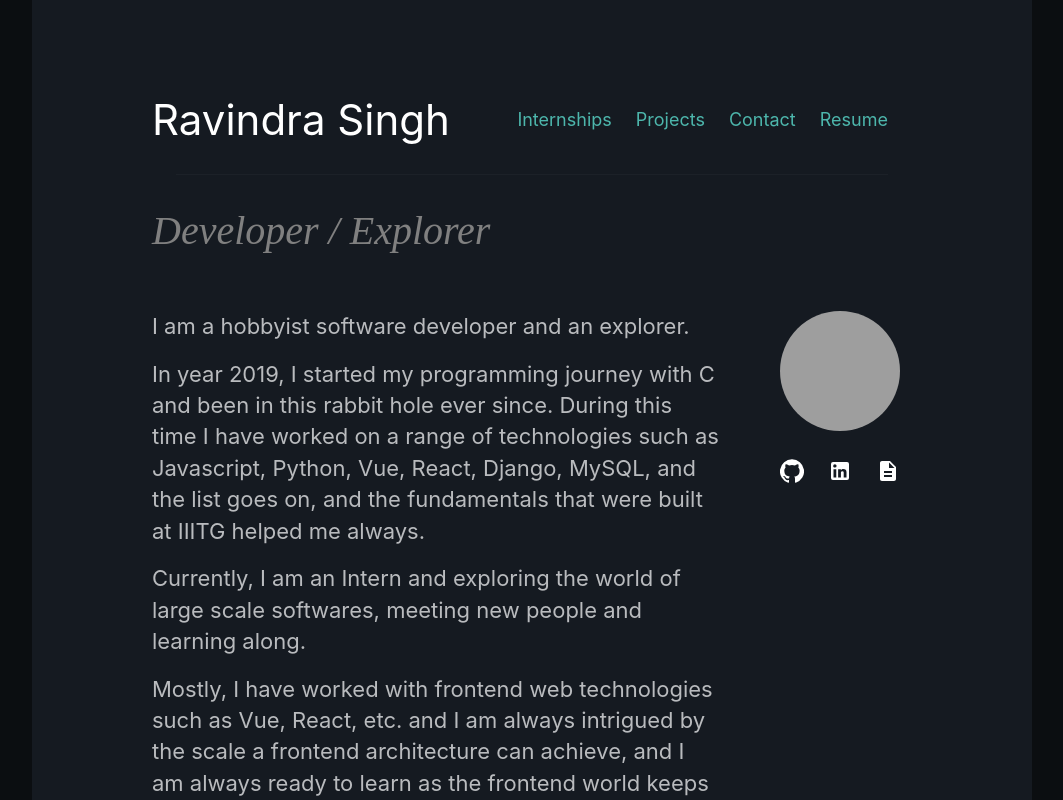
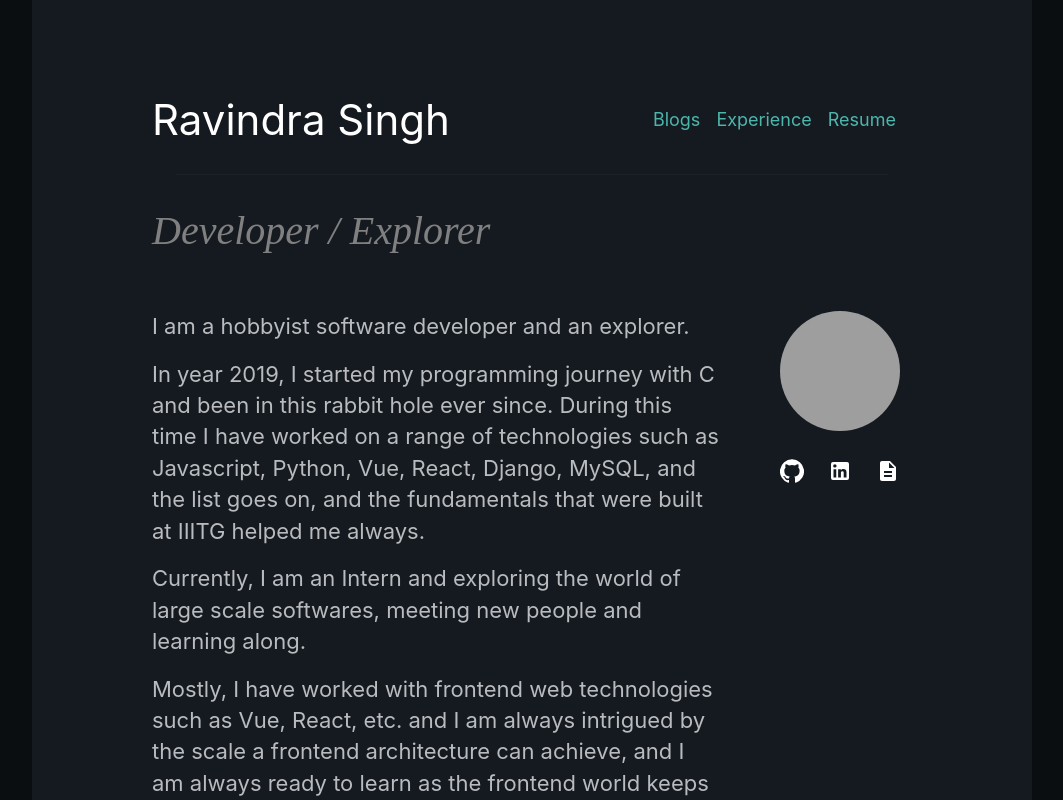
Before and after one commit to ravvis/ravvis, a React (Create React App) app: page / in a window 1280 px wide. Shown: the top 800 px of the page, without its empty margins (108-1171 px from the left). Built offline with nearby package versions, Linux system fonts and the light colour scheme; grey boxes are pictures that could not be loaded.

Commit message:
update nav items and resume url

```diff
--- a/src/components/header/nav/NavItem.js
+++ b/src/components/header/nav/NavItem.js
@@ -1,8 +1,8 @@
 import {Link} from "@material-ui/core";
 
-const NavItem = ({ label, url }) => {
-  return <div className="pe-4 py-2 NavItem">
-    <Link href={url}>
+const NavItem = ({ label, url, external }) => {
+  return <div className="pe-3 py-2 NavItem">
+    <Link href={url} target={external ? "_blank" : "_self"}>
       {label}
     </Link>
   </div>
--- a/src/components/header/nav/Utils.js
+++ b/src/components/header/nav/Utils.js
@@ -2,16 +2,13 @@ import {RESUME_URL} from "../../../Utils";
 
 export const NAV_LINKS = [
   {
-    url: "#experiences",
-    label: "Internships",
+    url: "https://ravvis.hashnode.dev/",
+    label: "Blogs",
+    external: true
   },
   {
-    url: "#projects",
-    label: "Projects",
-  },
-  {
-    url: "#contact",
-    label: "Contact"
+    url: "#experiences",
+    label: "Experience",
   },
   {
     url: RESUME_URL(),
--- a/src/components/profile/get-in-touch/Utils.js
+++ b/src/components/profile/get-in-touch/Utils.js
@@ -16,7 +16,7 @@ export const GET_IN_TOUCH_PLATFORMS = [
   },
   {
     icon: <Description/>,
-    URL: RESUME_URL(),
+    url: RESUME_URL(),
     label: "Resume"
   }
 ];
--- a/src/pages/main/Main.js
+++ b/src/pages/main/Main.js
@@ -2,20 +2,21 @@ import Profile from "../../components/profile/Profile";
 import Header from "../../components/header/Header";
 
 import "./Main.css";
-import Projects from "../../components/projects/Projects";
-import Experiences from "../../components/experience/Experiences";
 import Contact from "../../components/contact/Contact";
 import {Divider} from "@material-ui/core";
 import Slogan from "../../components/slogan/Slogan";
-import Gallery from "../../components/gallery/bio/Gallery";
+import {Suspense, lazy} from "react";
+
+const Gallery = lazy(() => import('../../components/gallery/bio/Gallery'));
+const Experiences = lazy(() => import("../../components/experience/Experiences"));
+const Projects = lazy(() => import( "../../components/projects/Projects"));
 
 const Main = () => {
   return <div className="Main">
     <div id="home">
       <Header/>
     </div>
-    {/*<div className="p-4"/>*/}
-    <div className="p-4">
+    <div className="p-2 p-sm-4">
       <Divider/>
     </div>
     <div className="p-1"/>
@@ -29,16 +30,22 @@ const Main = () => {
     <div className="py-3" style={{
 
     }}>
-      <Gallery/>
+      <Suspense fallback="Loading...">
+        <Gallery/>
+      </Suspense>
     </div>
     <div id="experiences">
-      <Experiences/>
+      <Suspense fallback="Loading...">
+        <Experiences/>
+      </Suspense>
     </div>
     <div className="p-3">
       <Divider/>
     </div>
     <div id="projects">
-      <Projects/>
+      <Suspense fallback="Loading...">
+        <Projects/>
+      </Suspense>
     </div>
     <div className="p-3">
       <Divider/>
```
